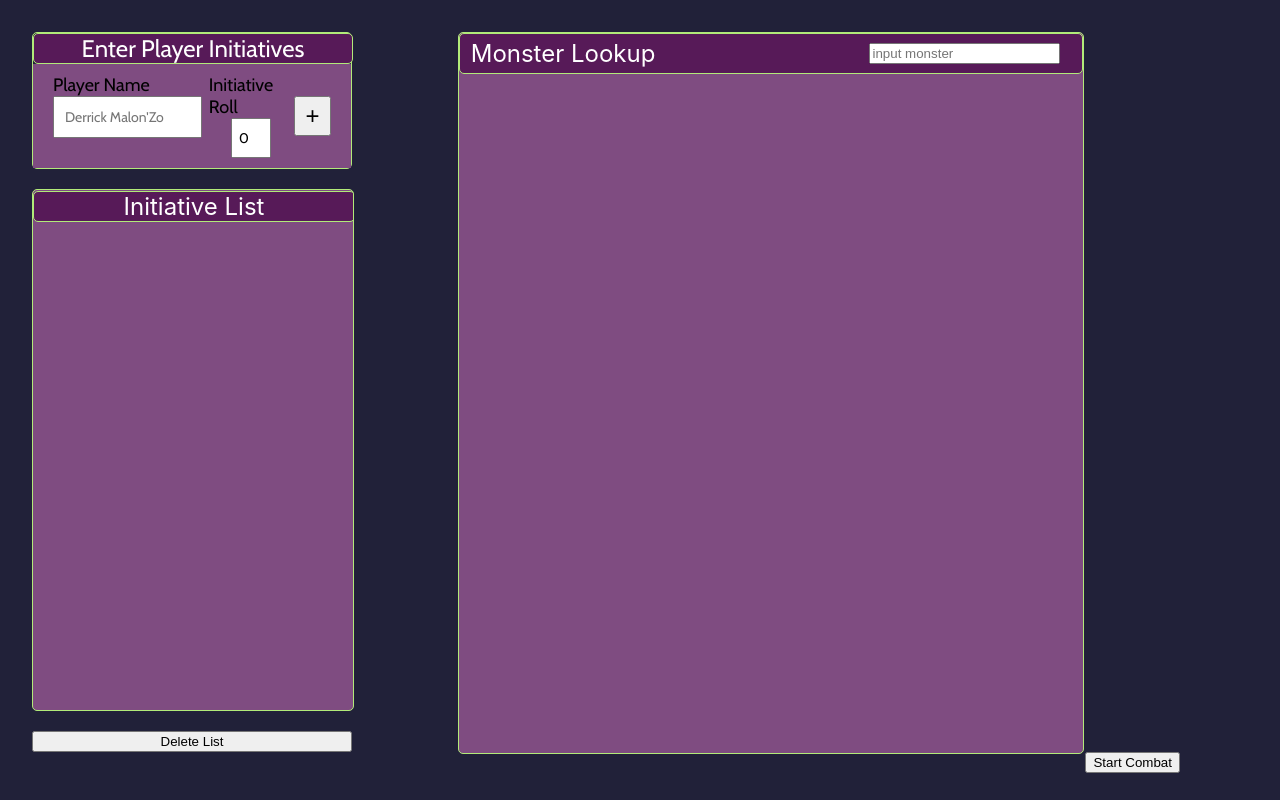
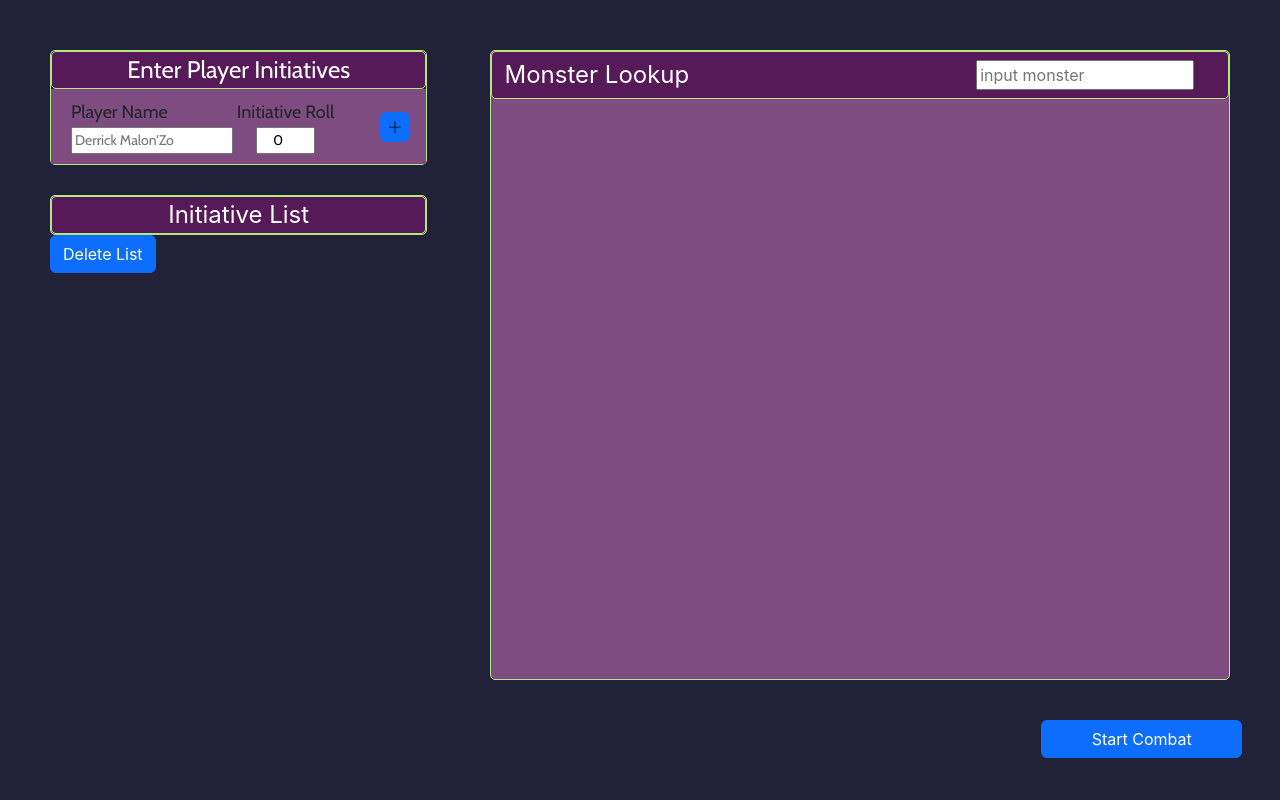
Before and after one commit to jsalinlee/fight-good, a React (Create React App) app: page / in a window 1280 px wide. Built offline with nearby package versions, Linux system fonts and the light colour scheme.

Commit message:
initial Bootstrap setup

```diff
--- a/public/index.html
+++ b/public/index.html
@@ -27,6 +27,8 @@
     <link rel="preconnect" href="https://fonts.googleapis.com">
     <link rel="preconnect" href="https://fonts.gstatic.com" crossorigin>
     <link href="https://fonts.googleapis.com/css2?family=Cabin:ital,wght@0,400;0,600;1,400&display=swap" rel="stylesheet">
+    <link href="https://cdn.jsdelivr.net/npm/bootstrap@5.2.3/dist/css/bootstrap.min.css" rel="stylesheet">
+    <script src="https://cdn.jsdelivr.net/npm/bootstrap@5.2.3/dist/js/bootstrap.bundle.min.js"></script>
     <title>React App</title>
   </head>
   <body>
--- a/src/components/initiative-list/initiative-list.component.jsx
+++ b/src/components/initiative-list/initiative-list.component.jsx
@@ -22,7 +22,9 @@ const InitiativeList = () => {
                     <InitiativeListItem key={item.id} item={item} />
                 ))}
             </div>
-            <button className='clear-list-button' onClick={clearList}>
+            <button
+                className='clear-list-button btn btn-primary '
+                onClick={clearList}>
                 Delete List
             </button>
         </>
--- a/src/components/initiative-list/initiative-list.styles.scss
+++ b/src/components/initiative-list/initiative-list.styles.scss
@@ -1,12 +1,5 @@
 .initiative-list-container{
     background-color: var(--boxBackground);
-    margin: 0 auto;
-    width: 100%;
-    padding-bottom: 5px;
-    padding-top: 1px;
-    height: 100%;
-    overflow-y: auto;
-    overflow-x:hidden;
     border:var(--baseBorder);
     border-radius:var(--baseBorder-radius);
 
@@ -15,10 +8,7 @@
         border: var(--baseBorder);
         border-radius: var(--baseBorder-radius);
         color:var(--fontColor);
-        width:100%;
-        display:flex;
-        flex-direction: column;
-        align-items:center;
+        text-align: center;
 
         .initiative-list-title{
             font-size:150%;
--- a/src/components/monster-search-box/monster-search-box.styles.scss
+++ b/src/components/monster-search-box/monster-search-box.styles.scss
@@ -2,8 +2,6 @@
 
     background-color: var(--boxBackground);
     color: var(--fontColor);
-    width: 75%;
-
     height:100%;
     display: flex;
     flex-direction: column;
--- a/src/components/player-input/player-input.component.jsx
+++ b/src/components/player-input/player-input.component.jsx
@@ -41,10 +41,10 @@ const PlayerInput = () => {
     };
 
     return (
-        <div className='player-input-container'>
-            <div className='player-input-label'>Enter Player Initiatives</div>
-            <div className='player-input-fields-container'>
-                <div className='input-field-container'>
+        <div className='player-input-wrapper'>
+            <div className='player-input-header'>Enter Player Initiatives</div>
+            <div className='player-input-body row gx-0'>
+                <div className='player-input-field col-5'>
                     <label className='player-name-label'>Player Name</label>
                     <input
                         onChange={onPlayerNameChange}
@@ -54,21 +54,21 @@ const PlayerInput = () => {
                         value={player.name}
                     />
                 </div>
-                <div className='input-field-container'>
-                    <label className='player-initiative-label'>
+                <div className='player-input-initiative-field col-5'>
+                    <label className='player-initiative-label col-12'>
                         Initiative Roll
                     </label>
                     <input
                         onChange={onPlayerInitiativeChange}
-                        className='player-initiative-input'
+                        className='player-initiative-input w-50'
                         type='number'
                         placeholder='0'
                         value={player.initiative}
                     />
                 </div>
-                <button className='add-player' onClick={addPlayerToInitiative}>
-                    +
-                </button>
+                <button
+                    className='add-player btn btn-primary col-2'
+                    onClick={addPlayerToInitiative}></button>
             </div>
         </div>
     );
--- a/src/components/player-input/player-input.styles.scss
+++ b/src/components/player-input/player-input.styles.scss
@@ -1,79 +1,52 @@
-.player-input-container {
+.player-input-wrapper {
     font-family: "Cabin";
     border: var(--baseBorder);
     border-radius: var(--baseBorder-radius);
+    margin-bottom: 30px;
 }
 
-.player-input-label{
+.player-input-header{
     background-color: var(--boxTitleBackground);
     border: var(--baseBorder);
     border-radius: var(--baseBorder-radius);
     color:var(--fontColor);
-    width:100%;
-    display:flex;
-    flex-direction: column;
-    align-items:center;
+    text-align: center;
     font-size: 150%;
 }
 
-.player-input-fields-container {
+.player-input-body {
     background: var(--boxBackground);
-    display: flex;
     font-family: "Cabin";
     font-size: 18px;
-    justify-content: space-between;
-    padding: 10px 20px;
-    width: 100%;
-    box-sizing: border-box;
 
     button {
-        height: 40px;
-        width: 40px;
-        margin: auto 0;
-        box-sizing: border-box;
-    }
-
-    .add-player {
-        font-size: 24px;
+        height: 30px;
+        width: 30px;
+        margin: auto;
+        background-image: url("../../assets/svg/Plus_symbol.svg");
+        background-size: cover;
+        background-position: center;
     }
 }
 
 
-.input-field-container {
+.player-input-field {
     text-align: left;
-    box-sizing: border-box;
-    display: flex;
-    flex-direction: column;
+    padding: 10px 20px;
 
     .player-name-input {
         font-family: "Cabin";
         font-size: 14px;
-        padding: 10px;
-        width: 80%;
         outline: none;
     }
+}
+.player-input-initiative-field {
+    text-align: center;
+    padding: 10px 20px;
 
     .player-initiative-input {
         font-family: "Cabin";
         font-size: 14px;
-        height: 40px;
-        width: 40px;
-        box-sizing: border-box;
         text-align: center;
-        align-self: center;
-
-        &:focus {
-            outline: none;
-        }
-
-        // &::-webkit-outer-spin-button,
-        // &::-webkit-inner-spin-button {
-        //   -webkit-appearance: none;
-        //   margin: 0;
-        // }
-
-        &[type=number] {
-            -moz-appearance: textfield;
-        }
     }
 }
--- a/src/routes/initiative-setup/initiative-setup.component.jsx
+++ b/src/routes/initiative-setup/initiative-setup.component.jsx
@@ -18,18 +18,23 @@ const InitiativeSetup = () => {
     };
 
     return (
-        <div className='initiative-setup-wrapper'>
-            <div className='content-wrapper'>
-                <div className='sidebar-container'>
+        <div className='initiative-setup-wrapper container-fluid'>
+            <div className='content-wrapper row'>
+                <div className='sidebar-container col-12 col-lg-4'>
                     <PlayerInput />
                     <InitiativeList />
                 </div>
-                <div className='main-container'>
+                <div className='main-container h-100 col-12 col-lg-8'>
                     <MonsterSearchBox />
                 </div>
             </div>
-            <div className='footer-wrapper'>
-                <button onClick={goToCombatHandler}>Start Combat</button>
+            <div className='footer-wrapper row justify-content-end'>
+                <button
+                    type='button'
+                    className='btn btn-primary col-2'
+                    onClick={goToCombatHandler}>
+                    Start Combat
+                </button>
             </div>
         </div>
     );
--- a/src/routes/initiative-setup/initiative-setup.styles.scss
+++ b/src/routes/initiative-setup/initiative-setup.styles.scss
@@ -1,29 +1,20 @@
+.initiative-setup-wrapper {
+    height: 100vh;
+    padding: 50px;
+}
 
-.content-wrapper{
-    display:flex;
-    flex-direction: row;
-    align-items:flex-start;
-    height: 90vh;
-    justify-content: space-around;
-    padding-top: 2.5%;
+.content-wrapper {
+    height: 90%;
 
     .sidebar-container {
-        width: 25%;
-        display: flex;
-        flex-direction: column;
-        gap: 20px;
         height: 100%;
     }
 
     .main-container {
-        width: 65%;
         height: 100%;
     }
 }
 
 .footer-wrapper {
-    button {
-        float: right;
-        margin-right:100px;
-    }
+    margin-top: 40px;
 }
--- a/src/store/initiative-list/initiative-list.action.js
+++ b/src/store/initiative-list/initiative-list.action.js
@@ -146,3 +146,9 @@ export const addObjectQuantity = (initiativeListItems, itemToUpdate) => {
         newInitiativeList
     );
 };
+
+export const rollInitiative = (initiativeListItems) => {
+    for (let character of initiativeListItems) {
+        fetch()
+    }
+}
```
Also changed, not shown: src/assets/svg/Plus_symbol.svg (added).
